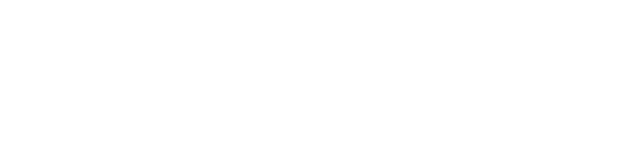
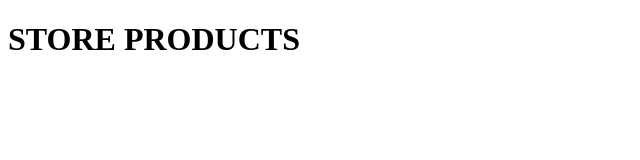
Before and after one commit to SuhailHasanKhan/product-dashboard-vanilla-js, a plain HTML site: page index.html in a window 1280 px wide. Shown: the whole page, without its empty margins (0-640 px from the left). Drawn offline with Linux system fonts and the light colour scheme.

Commit message:
created header and heading for the store in html

```diff
--- a/index.html
+++ b/index.html
@@ -3,10 +3,19 @@
 <head>
     <meta charset="UTF-8">
     <meta name="viewport" content="width=device-width, initial-scale=1.0">
-    <title>PRODUCT DASHBOARD</title>
+    <title>Store Products</title>
     <link rel="stylesheet" href="style.css" />
 </head>
 <body>
+
+    <header class="header">
+        <h1>STORE PRODUCTS</h1>
+
+
+    </header>
+
+
+
     <script src="cp_2.js"></script>
 </body>
 </html>
```
